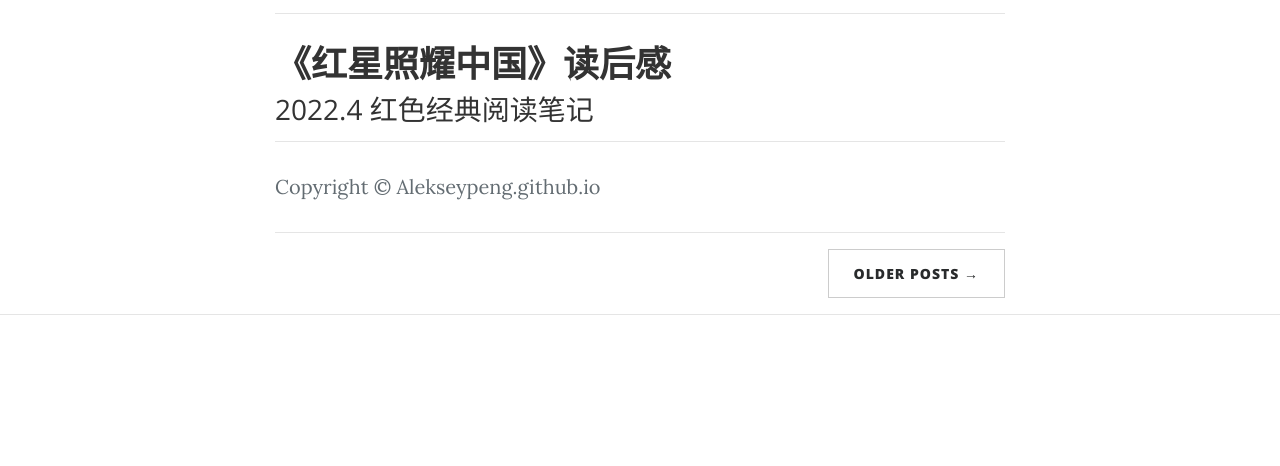
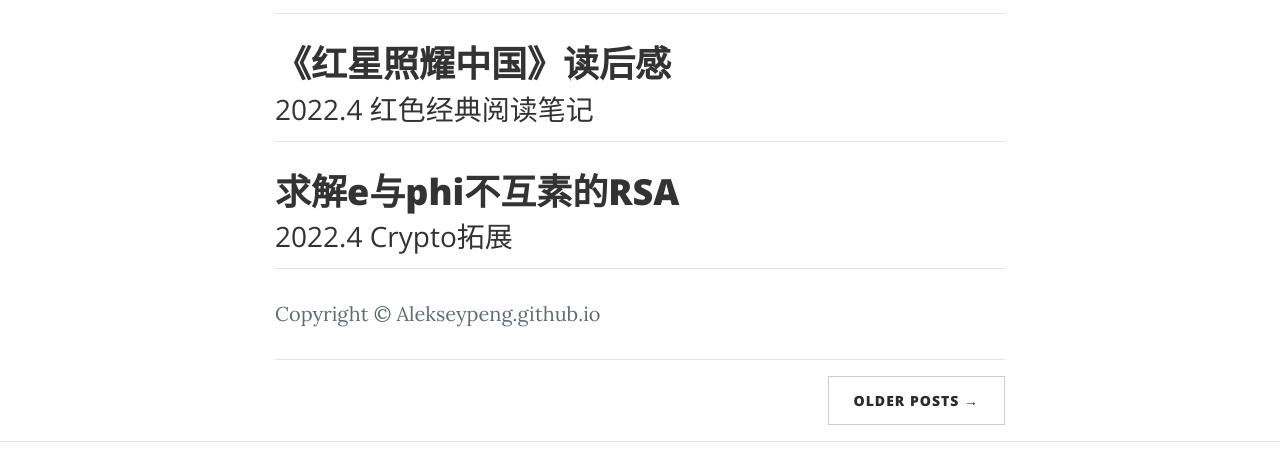
Before and after one commit to AlekseyPeng/AlekseyPeng.github.io, a website: page index.html in a window 1280 px wide. Shown: the part 715-1181 px from the top of the page. Drawn offline with nearby package versions, Linux system fonts and the light colour scheme.

Commit message:
Update index.html

```diff
--- a/index.html
+++ b/index.html
@@ -117,6 +117,20 @@
                 <hr>
 
 
+                <div class="post-preview">
+                    <a href="求解e与phi不互素的RSA.html">
+                        <h2 class="post-title">
+                            求解e与phi不互素的RSA
+                        </h2>
+                        <h3 class="post-subtitle">
+                            2022.4 Crypto拓展
+                        </h3>
+                    </a>
+
+                </div>
+                <hr>
+
+
                 <p class="copyright text-muted">Copyright &copy; Alekseypeng.github.io</p>
 
 
```
